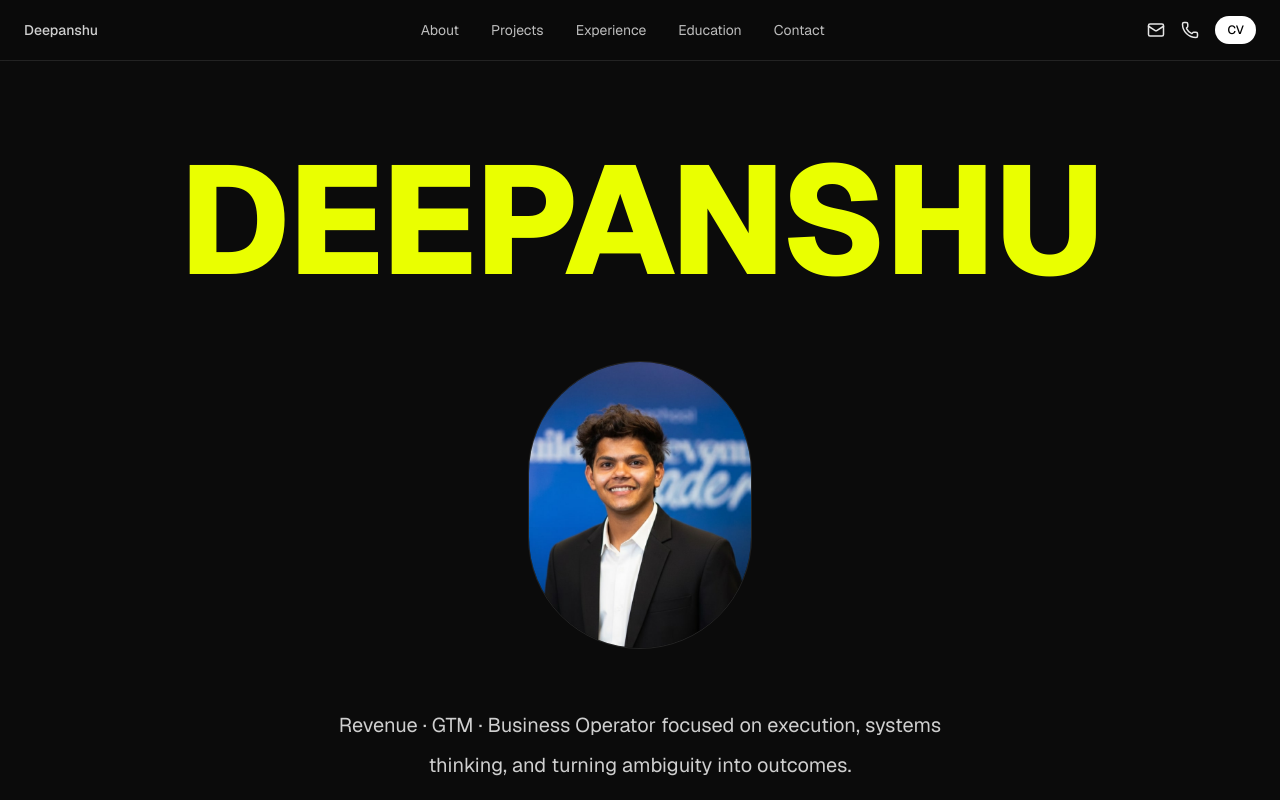
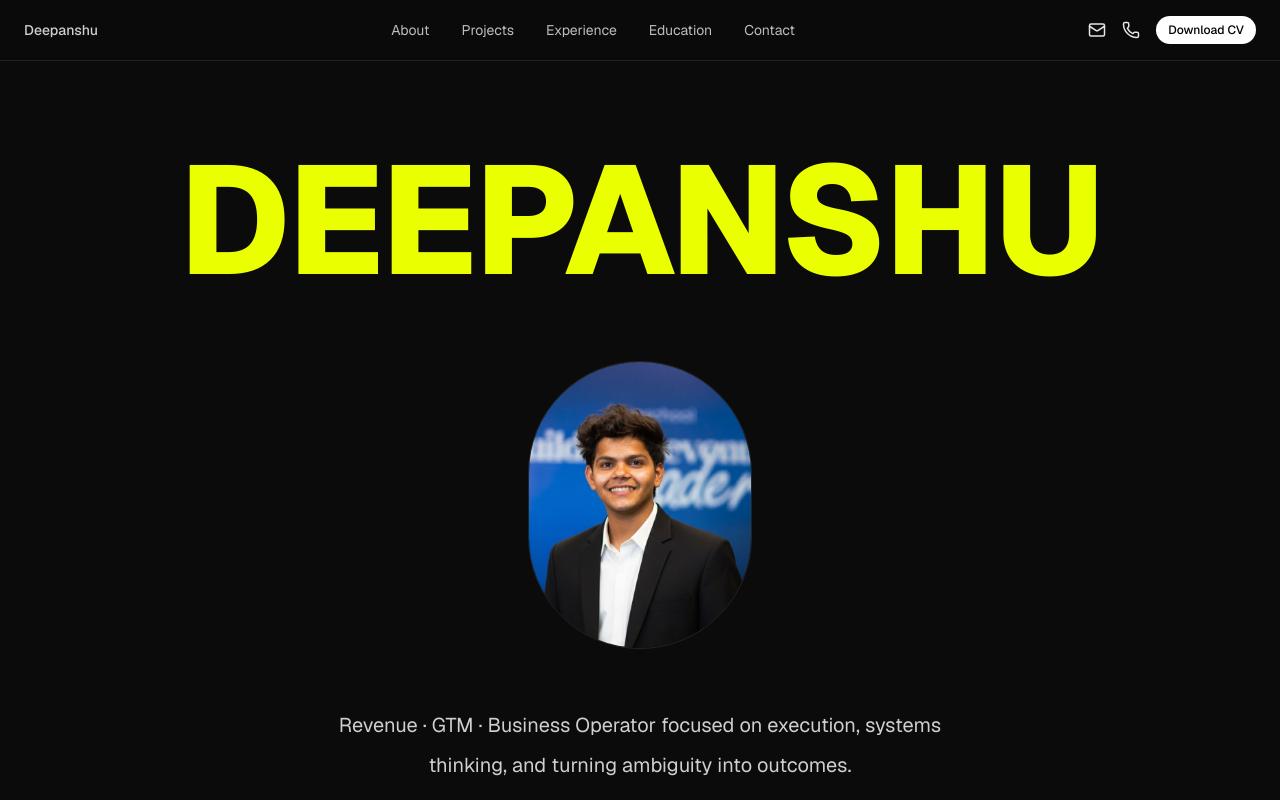
Before and after one commit to deepanshu2205/myportfolio, a Next.js app: page / in a window 1280 px wide. Shown: the top 800 px of the page. Built offline with nearby package versions, Linux system fonts and the light colour scheme.

Commit message:
button updated

```diff
--- a/app/page.tsx
+++ b/app/page.tsx
@@ -41,7 +41,7 @@ export default function Page() {
   download
   className="px-3 py-1.5 bg-white text-black rounded-full text-xs font-medium hover:bg-[#eaff00] transition"
 >
-  CV
+  Download CV
 </a>
 
 
```
